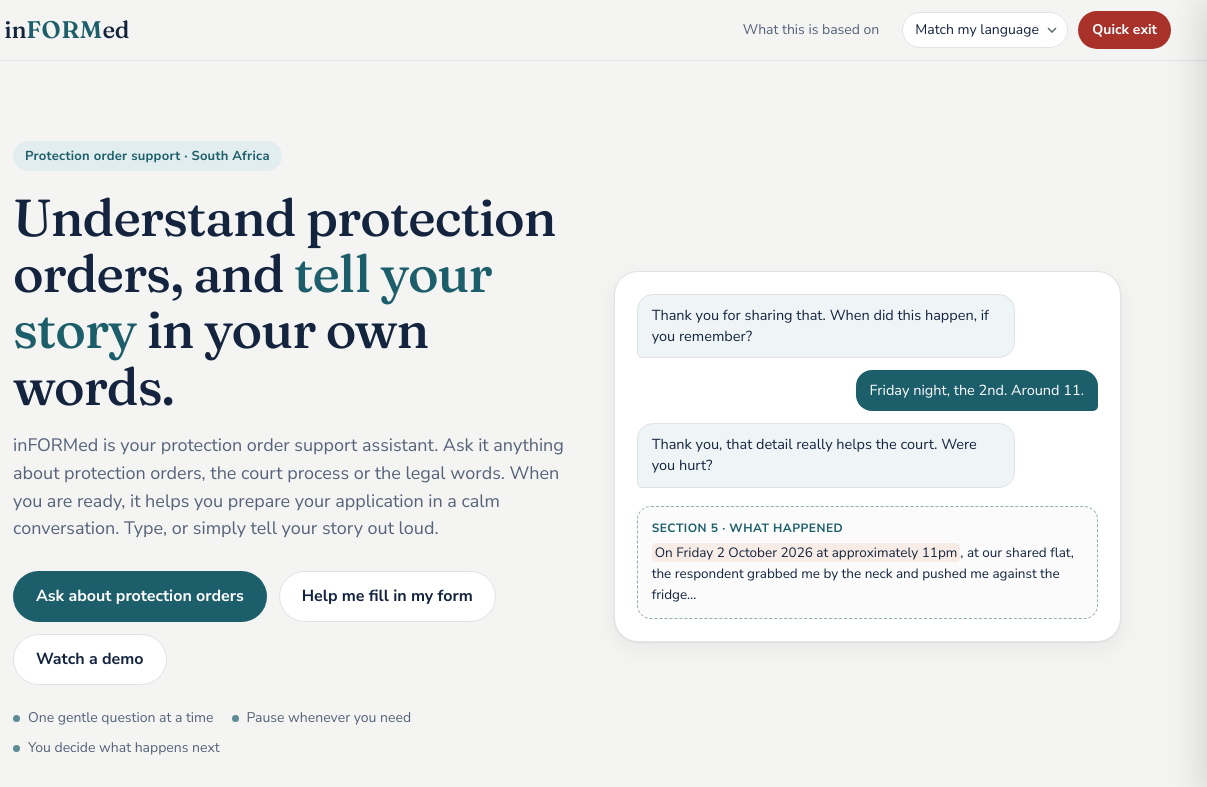
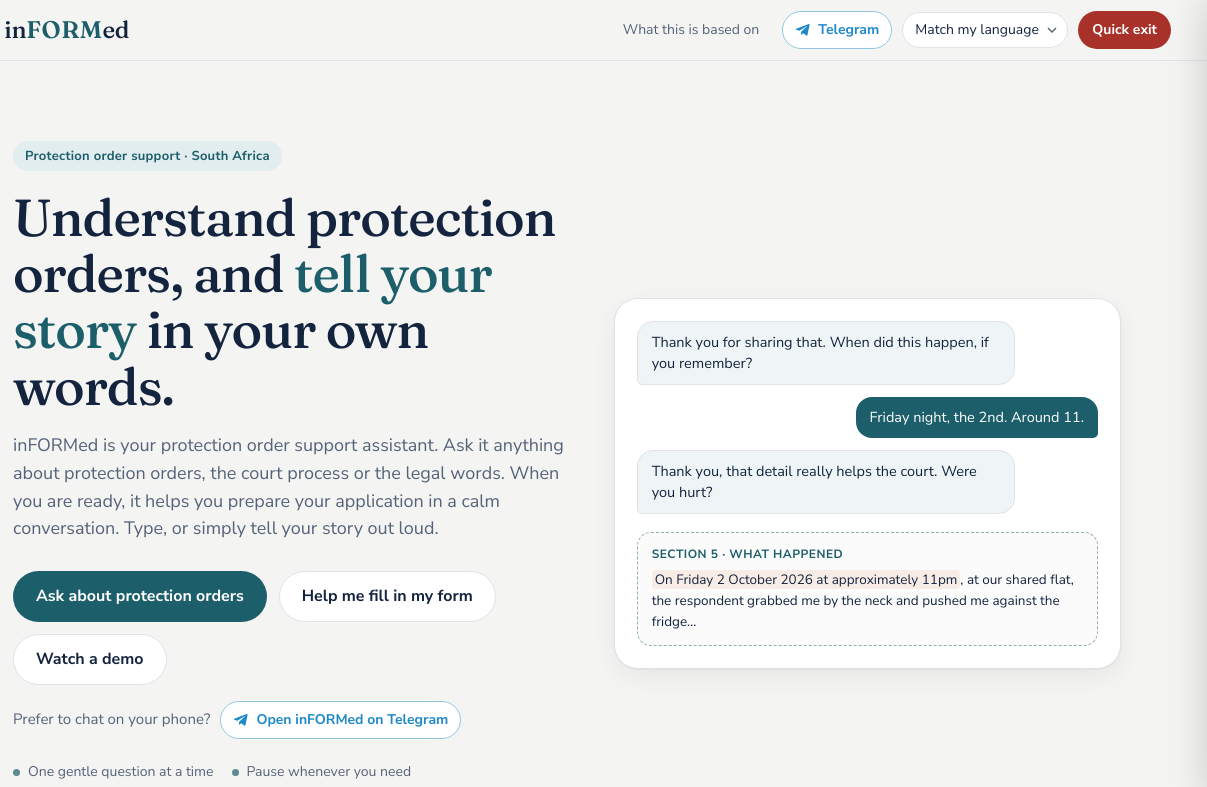
Before and after one commit to zione-grit/inFORMed, a website: page public/index.html in a window 1280 px wide. Shown: the top 787 px of the page, 73-1280 px from the left. Drawn offline with Linux system fonts and the light colour scheme.

Commit message:
Add Telegram links

```diff
--- a/public/index.html
+++ b/public/index.html
@@ -88,6 +88,11 @@ a{color:var(--primary)}
 .fillcta{background:var(--primary);color:var(--primary-ink);border:0;border-radius:999px;padding:9px 16px;font-weight:700;font-size:14px;cursor:pointer}
 .app.ask #gen{display:none}
 .app:not(.ask) #fillCta{display:none}
+.tg{display:inline-flex;align-items:center;gap:7px;text-decoration:none;border-radius:999px;padding:7px 12px;font-size:14px;font-weight:700;color:#1E88C8;border:1px solid color-mix(in srgb,#229ED9 40%,var(--line));background:var(--surface)}
+.tg:hover{background:color-mix(in srgb,#229ED9 8%,var(--surface))}
+.tg svg{width:16px;height:16px}
+@media(max-width:719px){.top .tg{display:none}}
+.alsotg{margin-top:16px;font-size:15px;color:var(--soft);display:flex;align-items:center;gap:10px;flex-wrap:wrap}
 .spacer{flex:1}
 .ghost{background:none;border:1px solid transparent;border-radius:999px;padding:7px 12px;color:var(--soft);cursor:pointer;font-size:14px}
 .ghost:hover{background:var(--tint-2);color:var(--ink)}
@@ -309,6 +314,7 @@ body.in-app .app{height:calc(100dvh - var(--toph,58px))}
   <button class="brand" id="toHome" aria-label="inFORMed home"><picture class="mark"><source srcset="/grit-logo-white.png" media="(prefers-color-scheme: dark)"><img src="/grit-logo.png" alt="GRIT"></picture><span class="word">in<b>FORM</b>ed</span></button>
   <span class="spacer"></span>
   <button class="ghost hide-sm" id="openSources">What this is based on</button>
+  <a class="tg" href="https://t.me/inFORMed_grit_bot" target="_blank" rel="noopener" title="Chat with inFORMed on Telegram"><svg viewBox="0 0 24 24" fill="currentColor" aria-hidden="true"><path d="M21.9 4.3 18.7 19.4c-.2 1-.9 1.3-1.7.8l-4.8-3.5-2.3 2.2c-.3.3-.5.5-1 .5l.3-4.9 8.9-8c.4-.3-.1-.5-.6-.2L6.5 13.2l-4.7-1.5c-1-.3-1-1 .2-1.5L20.5 3c.9-.3 1.6.2 1.4 1.3z"/></svg><span class="tgl">Telegram</span></a>
   <label class="sr" for="lang">Language</label>
   <select class="sel" id="lang" title="Language for replies"></select>
   <button class="exit" id="quickExit" title="Leave this site immediately">Quick exit</button>
@@ -326,6 +332,7 @@ body.in-app .app{height:calc(100dvh - var(--toph,58px))}
         <button class="btn secondary" id="startFill">Help me fill in my form</button>
         <button class="btn secondary" id="startDemo">Watch a demo</button>
       </div>
+      <p class="alsotg">Prefer to chat on your phone? <a class="tg" href="https://t.me/inFORMed_grit_bot" target="_blank" rel="noopener"><svg viewBox="0 0 24 24" fill="currentColor" aria-hidden="true"><path d="M21.9 4.3 18.7 19.4c-.2 1-.9 1.3-1.7.8l-4.8-3.5-2.3 2.2c-.3.3-.5.5-1 .5l.3-4.9 8.9-8c.4-.3-.1-.5-.6-.2L6.5 13.2l-4.7-1.5c-1-.3-1-1 .2-1.5L20.5 3c.9-.3 1.6.2 1.4 1.3z"/></svg><span>Open inFORMed on Telegram</span></a></p>
       <ul class="reassure">
         <li>One gentle question at a time</li>
         <li>Pause whenever you need</li>
@@ -394,6 +401,7 @@ body.in-app .app{height:calc(100dvh - var(--toph,58px))}
       <a href="tel:0800428428"><strong>0800 428 428</strong><span>GBV Command Centre, 24 hours</span></a>
       <a href="tel:0800567567"><strong>0800 567 567</strong><span>SADAG suicide crisis line, 24 hours</span></a>
       <a href="https://wa.me/27727378819" target="_blank" rel="noopener"><strong>072 737 8819</strong><span>GRIT on WhatsApp</span></a>
+      <a href="https://t.me/inFORMed_grit_bot" target="_blank" rel="noopener"><strong>Telegram</strong><span>Chat with inFORMed, type or send voice notes</span></a>
     </div>
   </section>
 </main>
```
Also changed, not shown: README.md.
